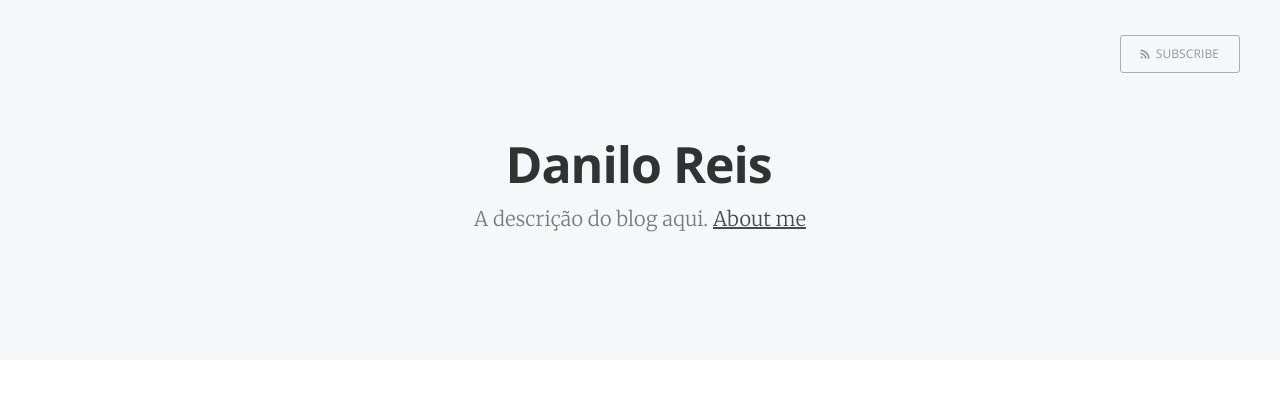
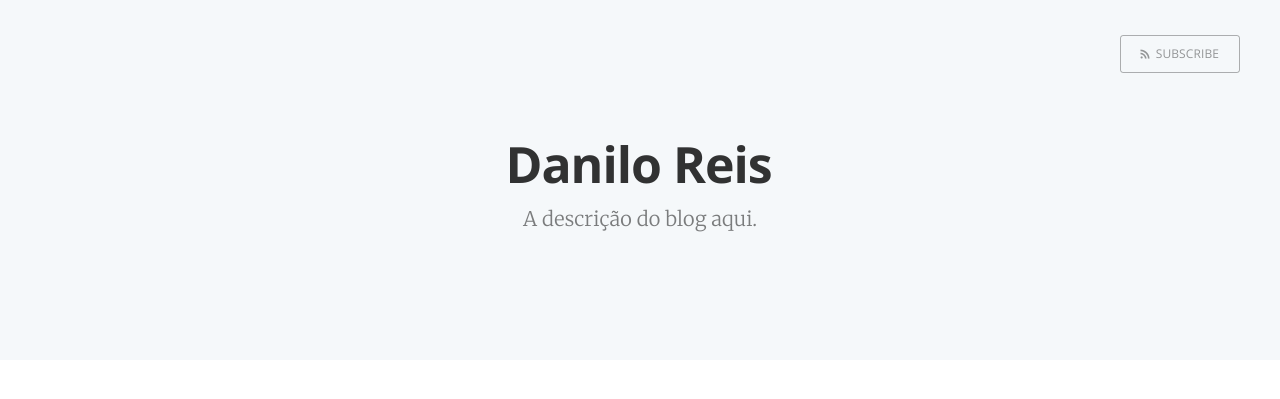
Before and after one commit to idaniloreis/idaniloreis.github.io, a Jekyll site: the page built from index.html, in a window 1280 px wide. Shown: the top 399 px of the page. Built offline with Jekyll 4.4.1, drawn with Linux system fonts in a browser that asks for light colours; the list of posts is cut into pages by our own code.

Commit message:
Edit Post

```diff
--- a/index.html
+++ b/index.html
@@ -19,7 +19,7 @@
             <h1 class="page-title">{{ site.name }}</h1>
             <h2 class="page-description">
                 {% if site.description %} {{ site.description }}. {% endif %}
-                {% if page.about %} <a href='{{ site.baseurl }}{{ page.about }}'> About me </a> {% endif %}
+                <!-- {% if page.about %} <a href='{{ site.baseurl }}{{ page.about }}'> About me </a> {% endif %} -->
             </h2>
         </div>
     </div>
```
